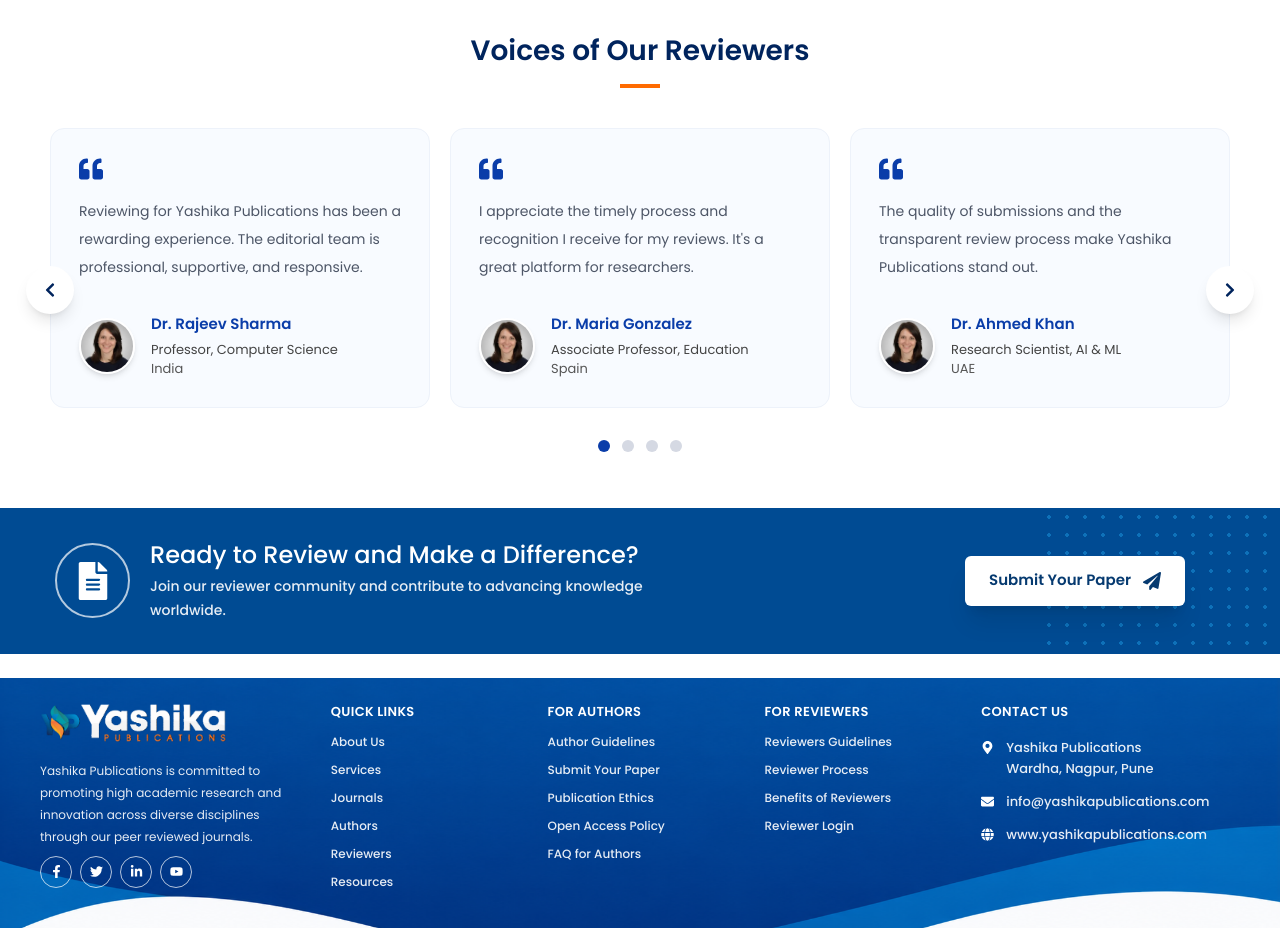
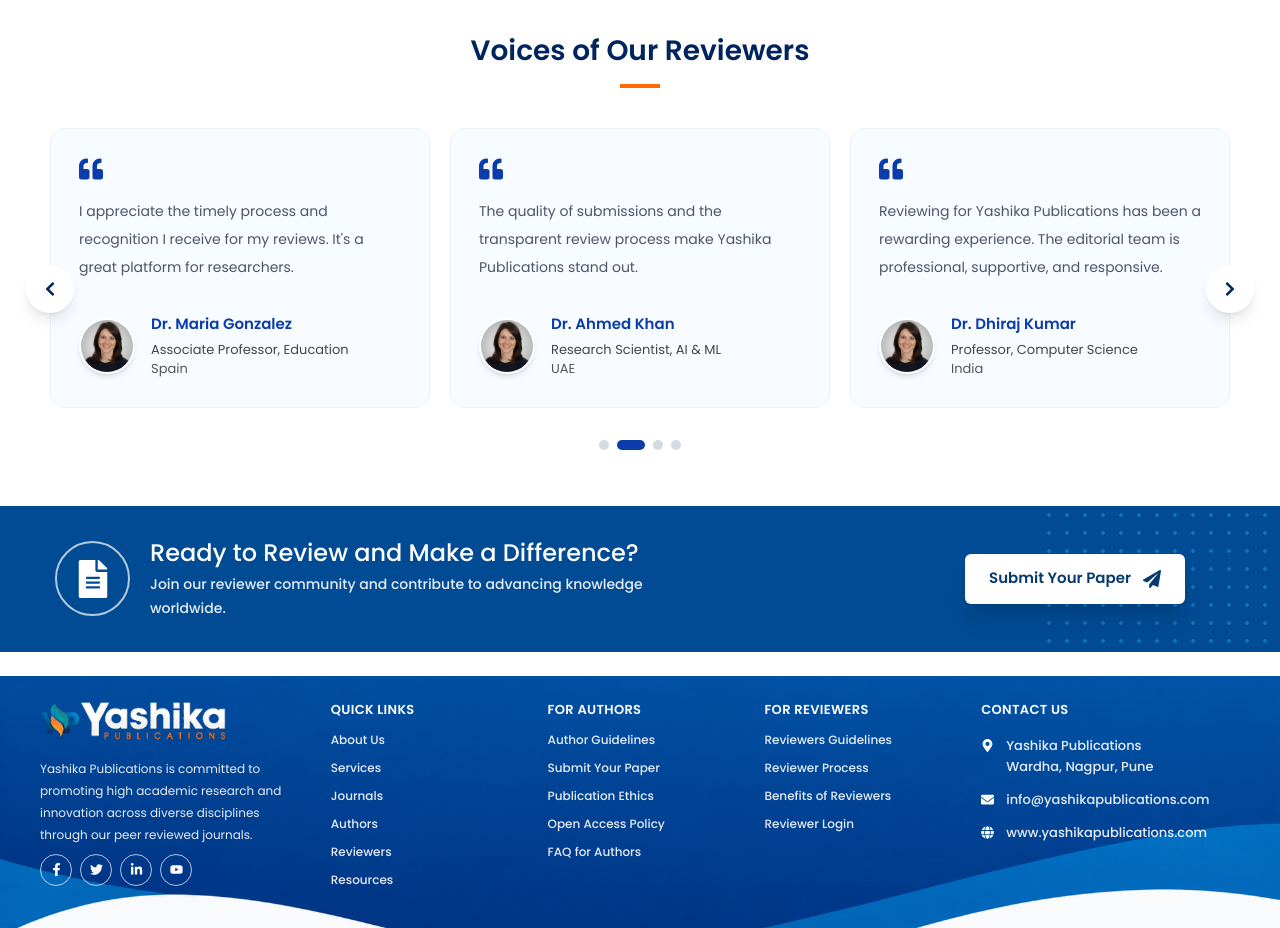
Before and after one commit to Dhanshri-Rc/yashika-publications, a React (Vite) app: page /reviewers in a window 1280 px wide. Shown: the part 1680-2608 px from the top of the page. Built offline with nearby package versions, Linux system fonts and the light colour scheme.

Commit message:
feat: integrate Swiper for testimonials carousel and add pagination styles

```diff
--- a/package.json
+++ b/package.json
@@ -15,7 +15,8 @@
     "react": "^19.2.7",
     "react-dom": "^19.2.7",
     "react-icons": "^5.7.0",
-    "react-router-dom": "^7.18.1"
+    "react-router-dom": "^7.18.1",
+    "swiper": "^14.0.2"
   },
   "devDependencies": {
     "@types/react": "^19.2.17",
--- a/src/index.css
+++ b/src/index.css
@@ -67,3 +67,28 @@
     @apply text-teal-300 after:w-full;
   }
 }
+
+.review-pagination .swiper-pagination-bullet {
+  width: 10px;
+  height: 10px;
+  background: #d5d9e3;
+  opacity: 1;
+  transition: all .3s;
+}
+
+.review-pagination .swiper-pagination-bullet-active {
+  width: 28px;
+  border-radius: 999px;
+  background: #0a3da9;
+}
+
+.review-prev,
+.review-next {
+  cursor: pointer;
+}
+
+.review-prev.swiper-button-disabled,
+.review-next.swiper-button-disabled {
+  opacity: .35;
+  pointer-events: none;
+}
--- a/src/pages/Reviewers.jsx
+++ b/src/pages/Reviewers.jsx
@@ -23,6 +23,12 @@
 
 import ReviewerHero from "../assets/reviewerBG.png";
 import r1 from "../assets/emly.webp";
+import { Swiper, SwiperSlide } from "swiper/react";
+import { Navigation, Pagination, Autoplay } from "swiper/modules";
+
+import "swiper/css";
+import "swiper/css/navigation";
+import "swiper/css/pagination";
 
 const benefits = [
   {
@@ -153,6 +159,13 @@
     name: "Dr. Ahmed Khan",
     role: "Research Scientist, AI & ML",
     country: "UAE",
+  },
+  {
+    image: r1,
+    text: "Reviewing for Yashika Publications has been a rewarding experience. The editorial team is professional, supportive, and responsive.",
+    name: "Dr. Dhiraj Kumar",
+    role: "Professor, Computer Science",
+    country: "India",
   },
 ];
 
@@ -384,29 +397,54 @@
           <div className="mx-auto mt-3 h-1 w-10 bg-[#ff6b00]" />
 
           <div className="relative mt-10">
-            {/* Left Arrow */}
-            <button className="absolute -left-6 top-1/2 z-20 hidden h-12 w-12 -translate-y-1/2 items-center justify-center rounded-full bg-white shadow-lg transition hover:scale-110 lg:flex">
+           <button className="review-prev absolute -left-6 top-1/2 z-20 hidden h-12 w-12 -translate-y-1/2 items-center justify-center rounded-full bg-white shadow-lg transition-all duration-300 hover:scale-110 lg:flex">
   <FaChevronLeft className="text-[#00245d]" />
 </button>
 
-            {/* Right Arrow */}
-            <button className="absolute -right-6 top-1/2 z-20 hidden h-12 w-12 -translate-y-1/2 items-center justify-center rounded-full bg-white shadow-lg transition hover:scale-110 lg:flex">
+<button className="review-next absolute -right-6 top-1/2 z-20 hidden h-12 w-12 -translate-y-1/2 items-center justify-center rounded-full bg-white shadow-lg transition-all duration-300 hover:scale-110 lg:flex">
   <FaChevronRight className="text-[#00245d]" />
 </button>
 
-            <div className="grid gap-5 md:grid-cols-3">
+           <Swiper
+  modules={[Navigation, Pagination, Autoplay]}
+  navigation={{
+    nextEl: ".review-next",
+    prevEl: ".review-prev",
+  }}
+  pagination={{
+    clickable: true,
+    el: ".review-pagination",
+  }}
+  loop={true}
+  autoplay={{
+    delay: 3500,
+    disableOnInteraction: false,
+  }}
+  spaceBetween={20}
+  breakpoints={{
+    0: {
+      slidesPerView: 1,
+    },
+    640: {
+      slidesPerView: 1,
+    },
+    768: {
+      slidesPerView: 2,
+    },
+    1024: {
+      slidesPerView: 3,
+    },
+  }}
+>
   {testimonials.map((item, i) => (
+    <SwiperSlide key={i}>
       <motion.div
-                  key={i}
-                  initial={{ opacity: 0, y: 30 }}
-                  whileInView={{ opacity: 1, y: 0 }}
         whileHover={{
           y: -8,
           boxShadow: "0 20px 45px rgba(0,74,173,.12)",
         }}
-                  viewport={{ once: true }}
-                  transition={{ duration: 0.45, delay: i * 0.08 }}
-                  className="rounded-[14px] border border-[#edf2fa] bg-[#f8fbff] p-7"
+        transition={{ duration: 0.35 }}
+        className="h-full rounded-[14px] border border-[#edf2fa] bg-[#f8fbff] p-7"
       >
         <FaQuoteLeft className="mb-4 text-[24px] text-[#0a3da9]" />
 
@@ -418,7 +456,7 @@
           <img
             src={item.image}
             alt={item.name}
-                      className="h-14 w-14 rounded-full object-cover border-2 border-white shadow-md"
+            className="h-14 w-14 rounded-full border-2 border-white object-cover shadow-md"
           />
 
           <div>
@@ -430,16 +468,19 @@
               {item.role}
             </p>
 
-                      <p className="text-[13px] text-[#555]">{item.country}</p>
+            <p className="text-[13px] text-[#555]">
+              {item.country}
+            </p>
           </div>
         </div>
       </motion.div>
+    </SwiperSlide>
   ))}
-            </div>
+</Swiper>
 
             {/* Dots */}
 
-            <div className="mt-8 flex justify-center gap-3">
+            <div className="review-pagination mt-8 flex justify-center">
               <span className="h-3 w-3 rounded-full bg-[#0a3da9]" />
 
               <span className="h-3 w-3 rounded-full bg-[#d5d9e3]" />
```
Also changed, not shown: 1 other file (tests, documents, lock files or other folders). Lines whose indentation alone changed are shown as unchanged.
